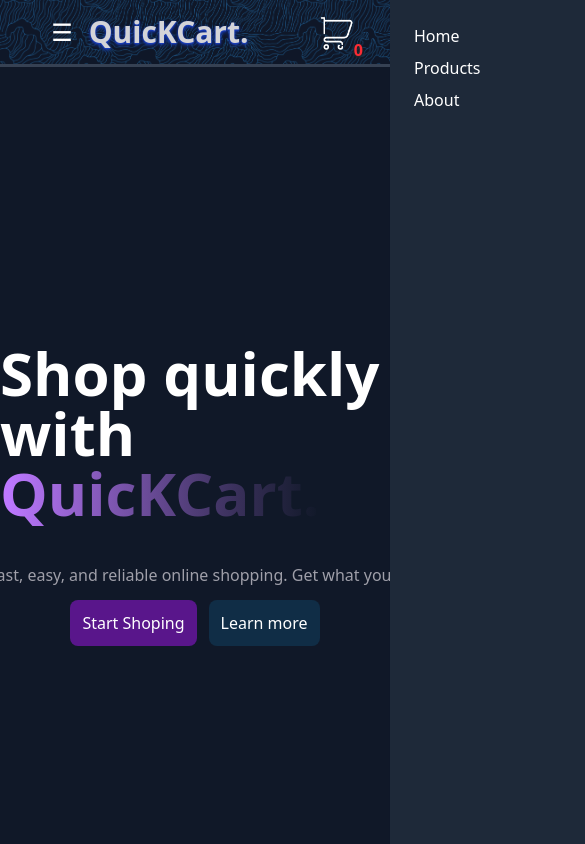
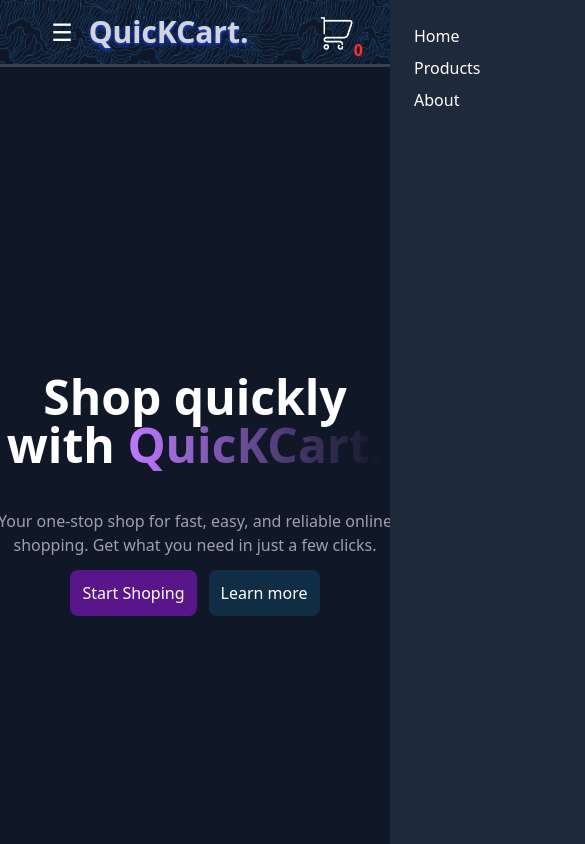
Before and after one commit to Piperski13/e-commerce-QuicKCart, a React (Vite) app: page / in a window 390 px wide. Shown: the top 844 px of the page, 585 px wide, since content can reach past the window. Built offline with nearby package versions, Linux system fonts and the light colour scheme.

Commit message:
Mobile Header page responsive

```diff
--- a/src/components/HomePage.jsx
+++ b/src/components/HomePage.jsx
@@ -3,13 +3,13 @@ import { Link } from "react-router-dom";
 const HomePage = () => {
   return (
     <div className="flex items-center justify-center flex-col h-screen">
-      <h1 className="text-6xl font-bold">
+      <h1 className="lg:text-6xl text-5xl text-center font-bold">
         Shop quickly with{" "}
         <span className="bg-gradient-to-r from-purple-400 to-[#101828] bg-clip-text text-transparent">
           QuicKCart.
         </span>
       </h1>
-      <p className="text-zinc-400 mb-2 mt-10 w-200 text-center">
+      <p className="text-zinc-400 mb-2 mt-10 lg:w-200 w-100 text-center">
         Your one-stop shop for fast, easy, and reliable online shopping. Get
         what you need in just a few clicks.
       </p>
```
